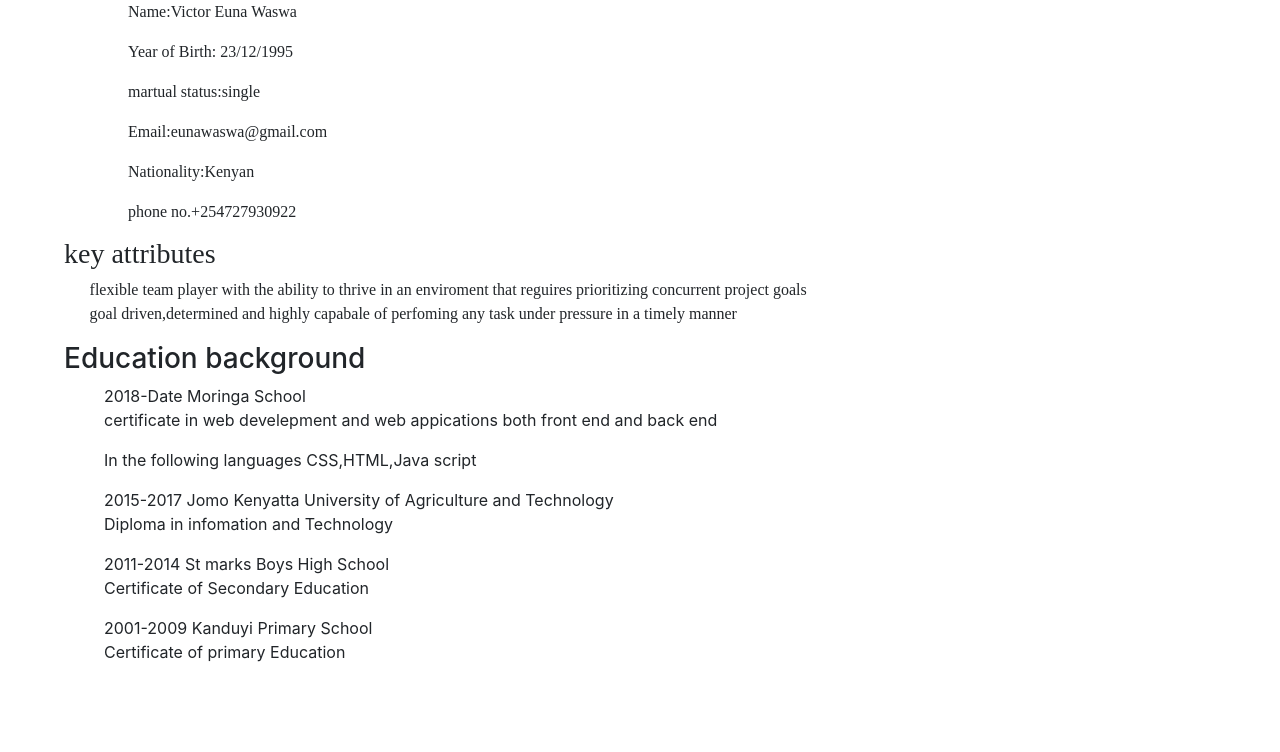
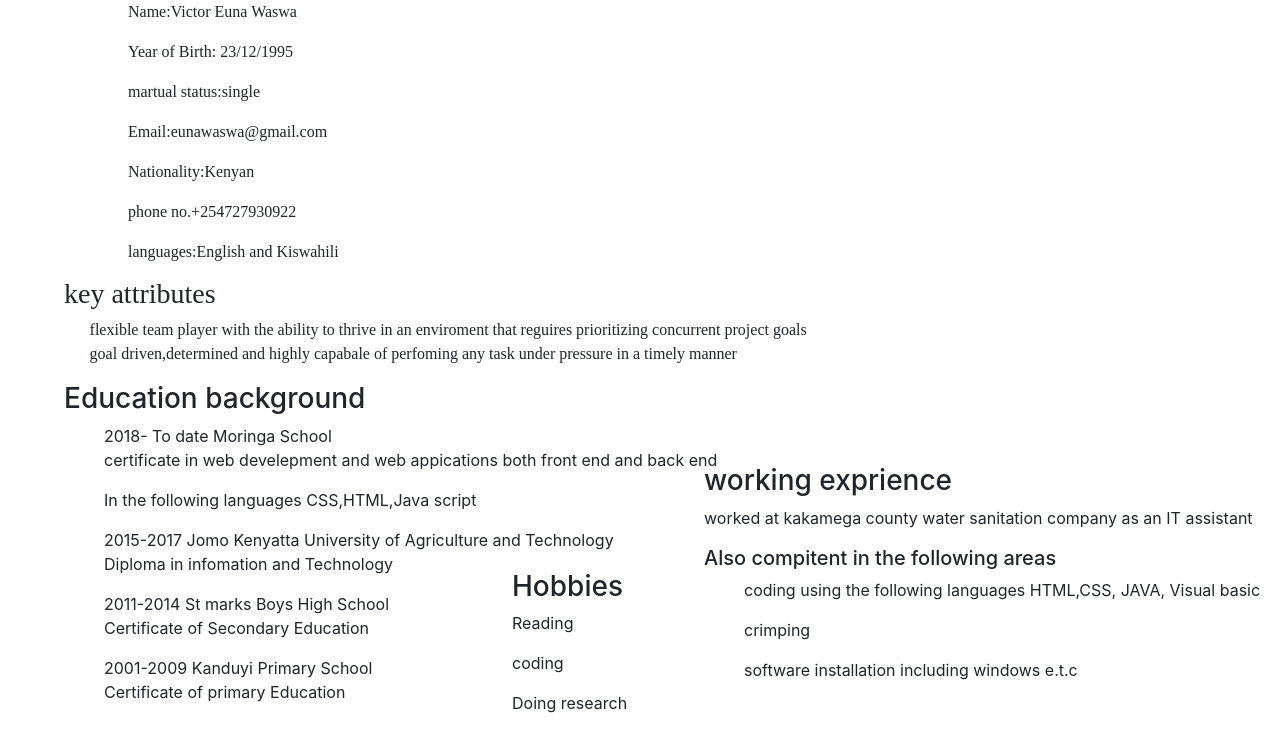
Before and after one commit to victorwaswa/Cv, a plain HTML site: page index.html in a window 1280 px wide. Drawn offline with nearby package versions, Linux system fonts and the light colour scheme.

Commit message:
documented

```diff
--- a/css/styles.css
+++ b/css/styles.css
@@ -18,3 +18,13 @@ body{
 }
 .row4{
     margin-left: 5%;
+}
+.row5{
+    margin-left: 55%;
+    margin-top: -20%;
+
+}
+.row6{
+    margin-left: 40%;
+    margin-top: -10%;
+}
--- a/index.html
+++ b/index.html
@@ -6,6 +6,9 @@
              <link href="css/styles.css" rel="stylesheet" type="text/css"/>
         </head>
         <body>
+            <div class="row01">
+
+            </div>
             <div class="row1">
                 <p>Name:Victor Euna Waswa</p>
                 <p>Year of Birth: 23/12/1995</p>
@@ -13,6 +16,7 @@
                 <p>Email:eunawaswa@gmail.com</p>
                 <p>Nationality:Kenyan</p>
                 <p>phone no.+254727930922</p>
+                <p>languages:English and Kiswahili</p>
             </div>
             <div class="row2">
                 <h3>key attributes</h3>
@@ -24,7 +28,7 @@
             <div class="row4">
                 <h3>Education background</h3>
                 <ul>
-                    2018-Date Moringa School
+                    2018- To date Moringa School
                     <p>certificate in web develepment and web appications both front end and back end </p>
                     <p>In the following languages CSS,HTML,Java script</p>
                     2015-2017 Jomo Kenyatta University of Agriculture and Technology
@@ -36,6 +40,23 @@
                 </ul>
 
             </div>
+            <div class="row5">
+                <h3>working exprience </h3>
+                <p>worked at kakamega county water sanitation company as an IT assistant </p>
+                <h5>Also compitent in the following areas</h5>
+                <ul>
+                    <p>coding using the following languages HTML,CSS, JAVA, Visual basic
+                            <p>crimping </p>
+                    <p>software installation including windows e.t.c </p>
+                </ul>
+            </div>
+            <div class="row6">
+            <h3>Hobbies</h3>
+            <p>Reading</p>
+            <p>coding</p>
+            <p>Doing research </p>
+        </div>
+
 
         </body>
     </html>
```
Also changed, not shown: 1 other file.
